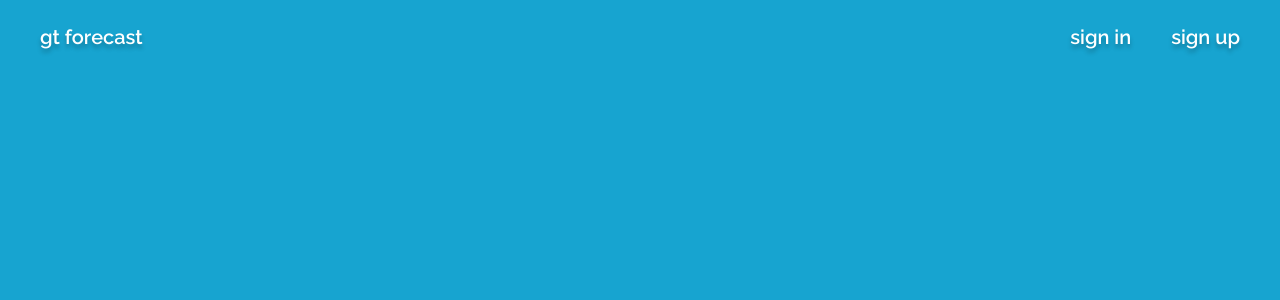
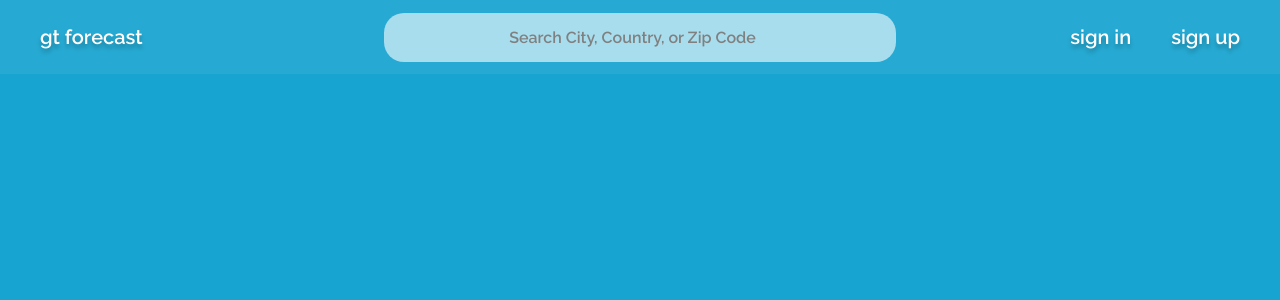
Before and after one commit to GTWeatherForcast/weather-client, a React (Create React App) app: page /mainpage in a window 1280 px wide. Shown: the top 300 px of the page. Built offline with nearby package versions, Linux system fonts and the light colour scheme; the HTML template or start-up script is replaced by a standard one.

Commit message:
Revamped main navbar

```diff
--- a/src/App.css
+++ b/src/App.css
@@ -79,3 +79,15 @@
 .centerText {
   text-align: center;
 }
+
+.flexLeft {
+  justify-content: left;
+}
+
+.flexRight {
+  justify-content: right;
+}
+
+.flexCenter {
+  justify-content: center;
+}
--- a/src/components/main-page/main.module.css
+++ b/src/components/main-page/main.module.css
@@ -126,6 +126,4 @@
     align-items: center;
     position: fixed;
     top: 0;
-    /* z-index: 100; */
-    /* Adjust z-index to ensure it stays on top of other elements */
 }
--- a/src/components/main-page/navbar.js
+++ b/src/components/main-page/navbar.js
@@ -1,7 +1,6 @@
 import React from "react";
 import styles from "./navbar.module.css";
 import { LocationSearch } from "../inputs/SearchBar";
-// import { useNavigate } from "react-router-dom";
 import { Link } from "react-router-dom";
 
 function NavBar() {
@@ -9,31 +8,37 @@ function NavBar() {
   return (
     <div className={styles.landingNav}>
       <nav className={`${styles.mainNav}`}>
-        <ol>
-          <li>
-            <Link to={"/"} className={`${styles.fakeLink} textStyle`}>
+        <div className={`${styles.navGroup} flexLeft`}>
+          <Link
+              to={"/"}
+              // replace={true}
+              className={`${styles.fakeLink} textStyle`}
+              // onClick={returnToLanding}
+            >
               gt forecast
             </Link>
-          </li>
-        </ol>
-        <ol>
-          <li>
-            <button
+          </div>
+        <div id={ styles.search } className={`${styles.navGroup} flexCenter`}>
+          <LocationSearch />
+        </div>
+        <div className={`${styles.navGroup} flexRight`}>
+          <Link
+            to={"/login"}
+            // replace={true}
             className={`${styles.fakeLink} textStyle`}
             // onClick={toggleSignIn}
           >
             sign in
-            </button>
-          </li>
-          <li>
-            <button
+          </Link>
+          <Link
+            to={"/signup"}
+            // replace={true}
             className={`${styles.fakeLink} textStyle`}
             // onClick={toggleSignUp}
           >
             sign up
-            </button>
-          </li>
-        </ol>
+          </Link>
+        </div>
       </nav>
     </div>
   );
--- a/src/components/main-page/navbar.module.css
+++ b/src/components/main-page/navbar.module.css
@@ -35,10 +35,6 @@
   padding: 0;
 }
 
-.searchBar {
-  padding: 20px;
-}
-
 /** NAVIGATION */
 
 /* MAIN NAVBAR */
@@ -54,31 +50,27 @@
   flex-direction: row;
   flex-wrap: nowrap;
   justify-content: space-between;
+  padding: 0px 20px;
+  background-color: #ffffff10;
 }
 
-.mainNav ol {
-  list-style: none;
-  padding: 0;
+.navGroup {
   display: flex;
-  margin: 25px 20px;
+  align-self: center;
+  flex: 1;
 }
 
-.mainNav li {
-  margin: 0 20px 0 20px;
-  /* display: inline; */
-}
-
-.mainNav Link, a {
-  color: inherit;
-  text-decoration: inherit;
+#search {
+  flex: 2;
 }
 
 .fakeLink {
   background-color: transparent;
   border: none;
   cursor: pointer;
-  /* text-decoration: underline; */
+  color: inherit;
+  text-decoration: inherit;
   display: inline;
-  margin: 0;
-  padding: 0;
+  margin: 25px 20px;
+  /* padding: 0; */
 }
```
Lines whose indentation alone changed are shown as unchanged.
